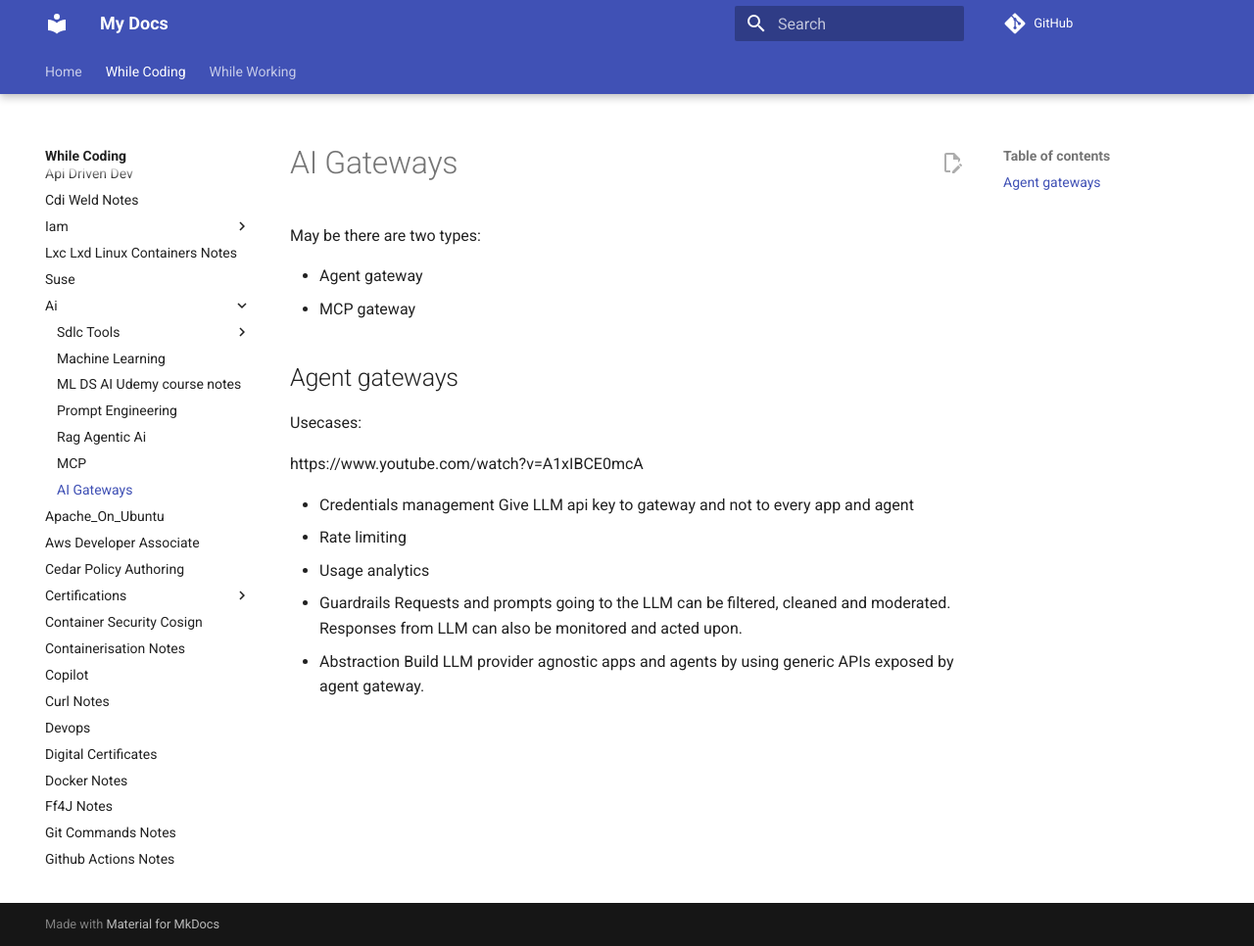
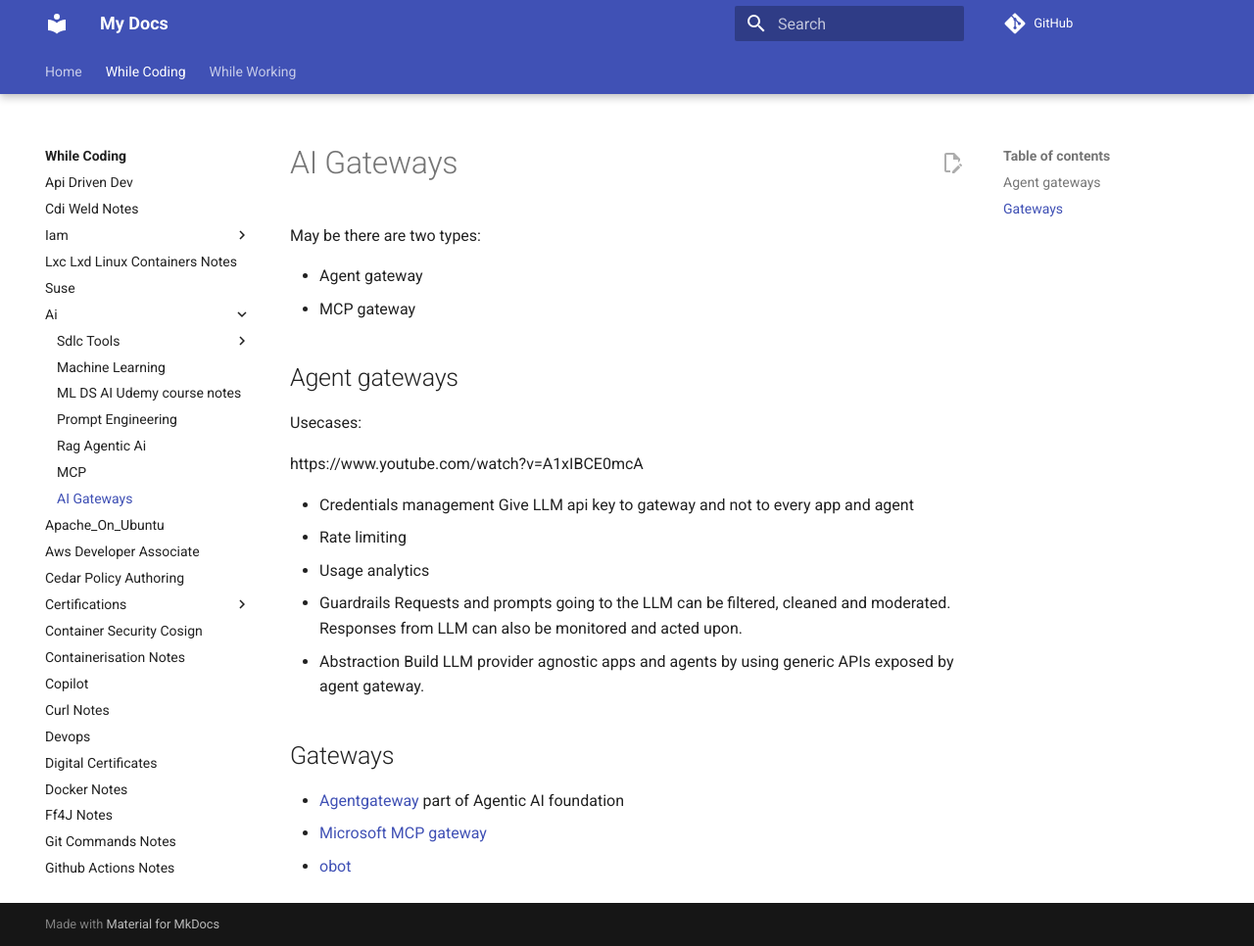
Before and after one commit to ossdhaval/mysite, an MkDocs documentation site: the page built from source/while-coding/ai/ai-gateway.md, in a window 1280 px wide and 966 px high. Shown: the whole window at 98% size. Built offline with MkDocs 1.6.1 and Material for MkDocs 9.7.7, drawn with Linux system fonts in a browser that asks for light colours; comment, search, counter and statistics services are not loaded.

Commit message:
Update ai-gateway.md

```diff
--- a/source/while-coding/ai/ai-gateway.md
+++ b/source/while-coding/ai/ai-gateway.md
@@ -19,3 +19,10 @@
     Requests and prompts going to the LLM can be filtered, cleaned and moderated. Responses from LLM can also be monitored and acted upon.
 - Abstraction
     Build LLM provider agnostic apps and agents by using generic APIs exposed by agent gateway.
+
+
+## Gateways
+
+- [Agentgateway](https://agentgateway.dev/) part of Agentic AI foundation
+- [Microsoft MCP gateway](https://github.com/microsoft/mcp-gateway)
+- [obot](https://obot.ai/)
```
